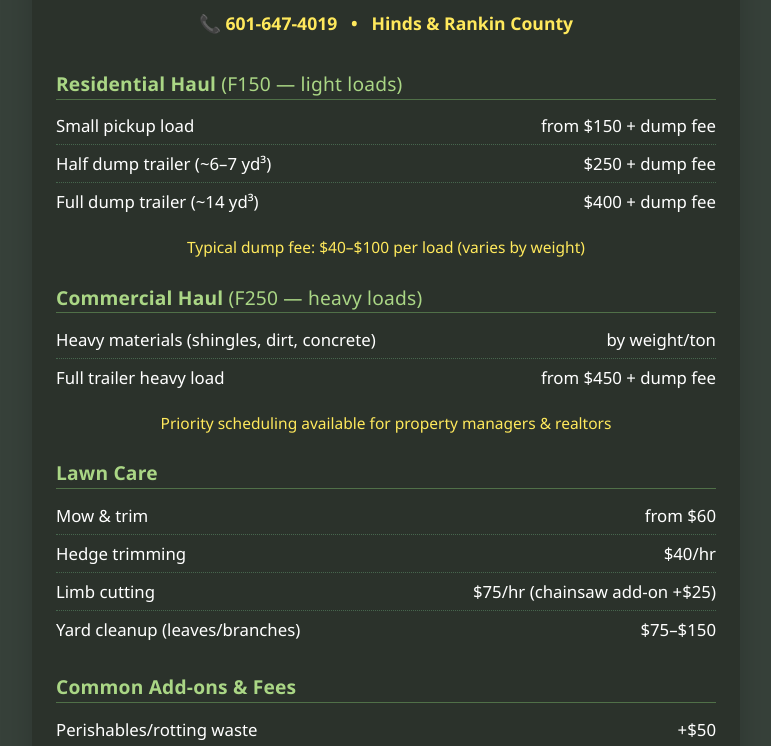
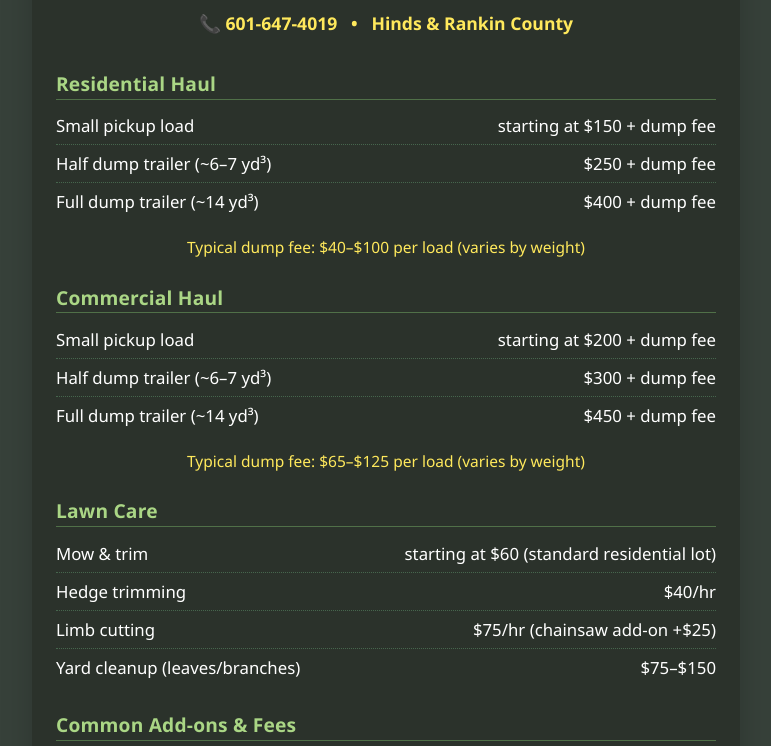
Before and after one commit to bhobbs2025/banditpropertycleanout, a plain HTML site: page index.html in a window 1280 px wide. Shown: the part 393-1139 px from the top of the page, without its empty margins (254-1025 px from the left). Drawn offline with Linux system fonts and the light colour scheme; files whose address does not match are found by name.

Commit message:
Update index.html with new content

```diff
--- a/index.html
+++ b/index.html
@@ -108,9 +108,9 @@
     <div class="contact">📞 601-647-4019 &nbsp; • &nbsp; Hinds &amp; Rankin County</div>
 
     <div class="section">
-      <div class="section-title">Residential Haul <span style="font-weight:400;">(F150 — light loads)</span></div>
+      <div class="section-title">Residential Haul</div>
       <ul class="price-list">
-        <li><span>Small pickup load</span><span>from $150 + dump fee</span></li>
+        <li><span>Small pickup load</span><span>starting at $150 + dump fee</span></li>
         <li><span>Half dump trailer (~6–7 yd³)</span><span>$250 + dump fee</span></li>
         <li><span>Full dump trailer (~14 yd³)</span><span>$400 + dump fee</span></li>
       </ul>
@@ -118,18 +118,19 @@
     </div>
 
     <div class="section">
-      <div class="section-title">Commercial Haul <span style="font-weight:400;">(F250 — heavy loads)</span></div>
+      <div class="section-title">Commercial Haul</div>
       <ul class="price-list">
-        <li><span>Heavy materials (shingles, dirt, concrete)</span><span>by weight/ton</span></li>
-        <li><span>Full trailer heavy load</span><span>from $450 + dump fee</span></li>
+        <li><span>Small pickup load</span><span>starting at $200 + dump fee</span></li>
+        <li><span>Half dump trailer (~6–7 yd³)</span><span>$300 + dump fee</span></li>
+        <li><span>Full dump trailer (~14 yd³)</span><span>$450 + dump fee</span></li>
       </ul>
-      <div class="note">Priority scheduling available for property managers &amp; realtors</div>
+      <div class="note">Typical dump fee: $65–$125 per load (varies by weight)</div>
     </div>
 
     <div class="section">
       <div class="section-title">Lawn Care</div>
       <ul class="price-list">
-        <li><span>Mow &amp; trim</span><span>from $60</span></li>
+        <li><span>Mow &amp; trim</span><span>starting at $60 (standard residential lot)</span></li>
         <li><span>Hedge trimming</span><span>$40/hr</span></li>
         <li><span>Limb cutting</span><span>$75/hr <span style="font-weight:400;">(chainsaw add-on +$25)</span></span></li>
         <li><span>Yard cleanup (leaves/branches)</span><span>$75–$150</span></li>
@@ -139,10 +140,10 @@
     <div class="section">
       <div class="section-title">Common Add-ons &amp; Fees</div>
       <ul class="price-list">
-        <li><span>Perishables/rotting waste</span><span>+$50</span></li>
+        <li><span>Perishables/rotting waste handling</span><span>+$50</span></li>
         <li><span>Hazardous materials (paint/chemicals)</span><span>+$75+ (by type)</span></li>
         <li><span>Tires</span><span>$10–$15 each</span></li>
-        <li><span>Travel surcharge</span><span>$1/mile after first 20 mi (one-way)</span></li>
+        <li><span>Travel surcharge</span><span>$1/mile after first 20 one-way miles</span></li>
       </ul>
     </div>
 
```
